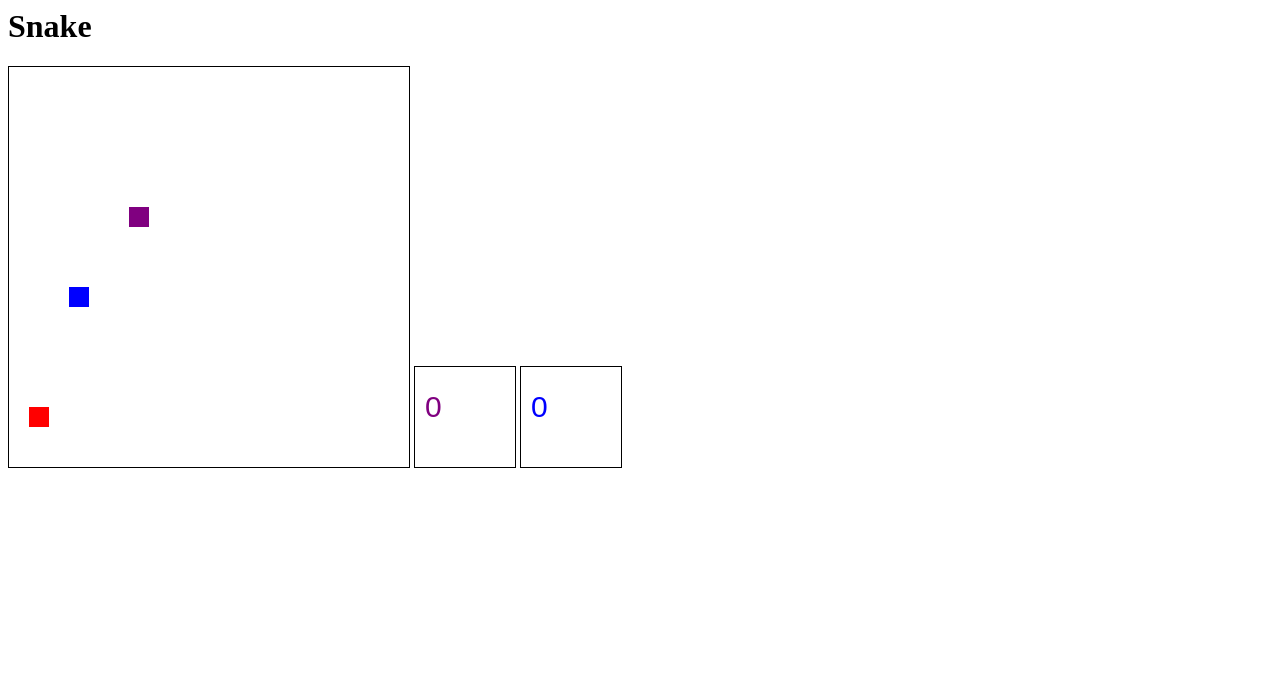
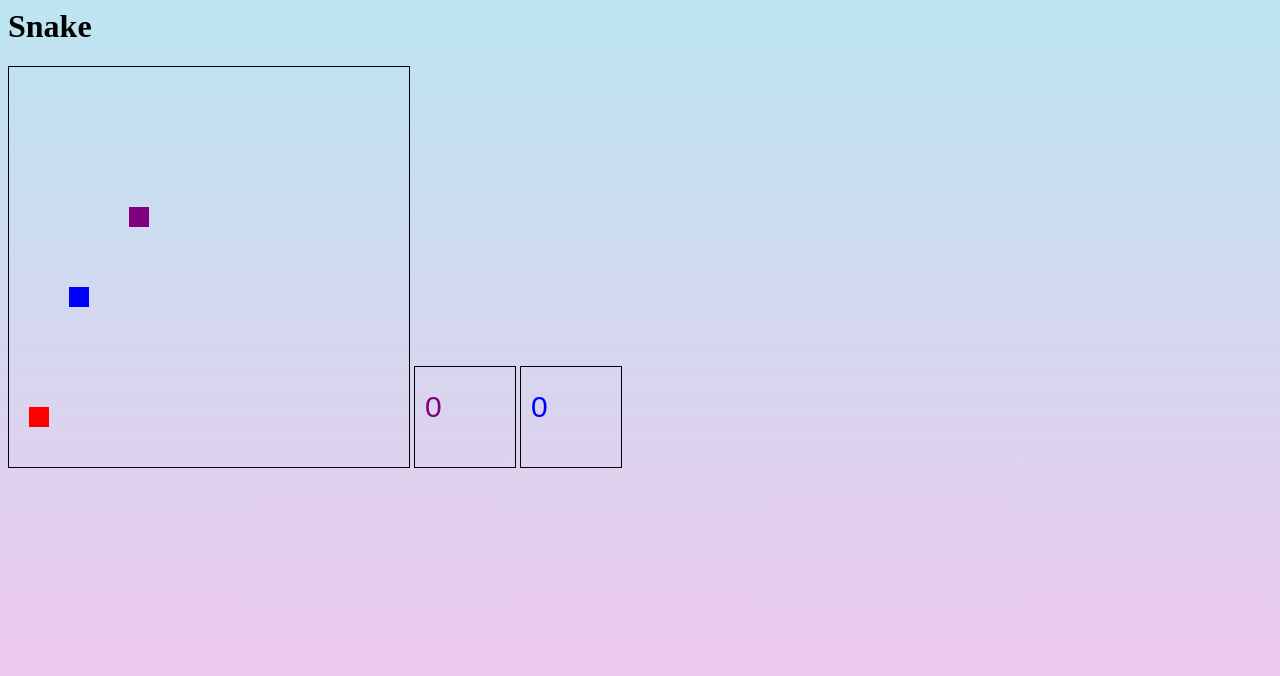
Before and after one commit to rg-km/se-fe4-kelompok6, a plain HTML site: page snake-game/index.html in a window 1280 px wide. Drawn offline with Linux system fonts and the light colour scheme.

Commit message:
Ganti background dan menambahkan judul web

```diff
--- a/snake-game/index.html
+++ b/snake-game/index.html
@@ -1,5 +1,6 @@
-<html>
+<html style="background-image: linear-gradient(rgb(188, 229, 241), rgb(247, 196, 236)); overflow-y: hidden">
     <head>
+        <title>SE - FE4 - Kelompok 6</title>
     </head>
         <script type="text/javascript" src="script.js"></script>
     <body onload="draw();">
```
